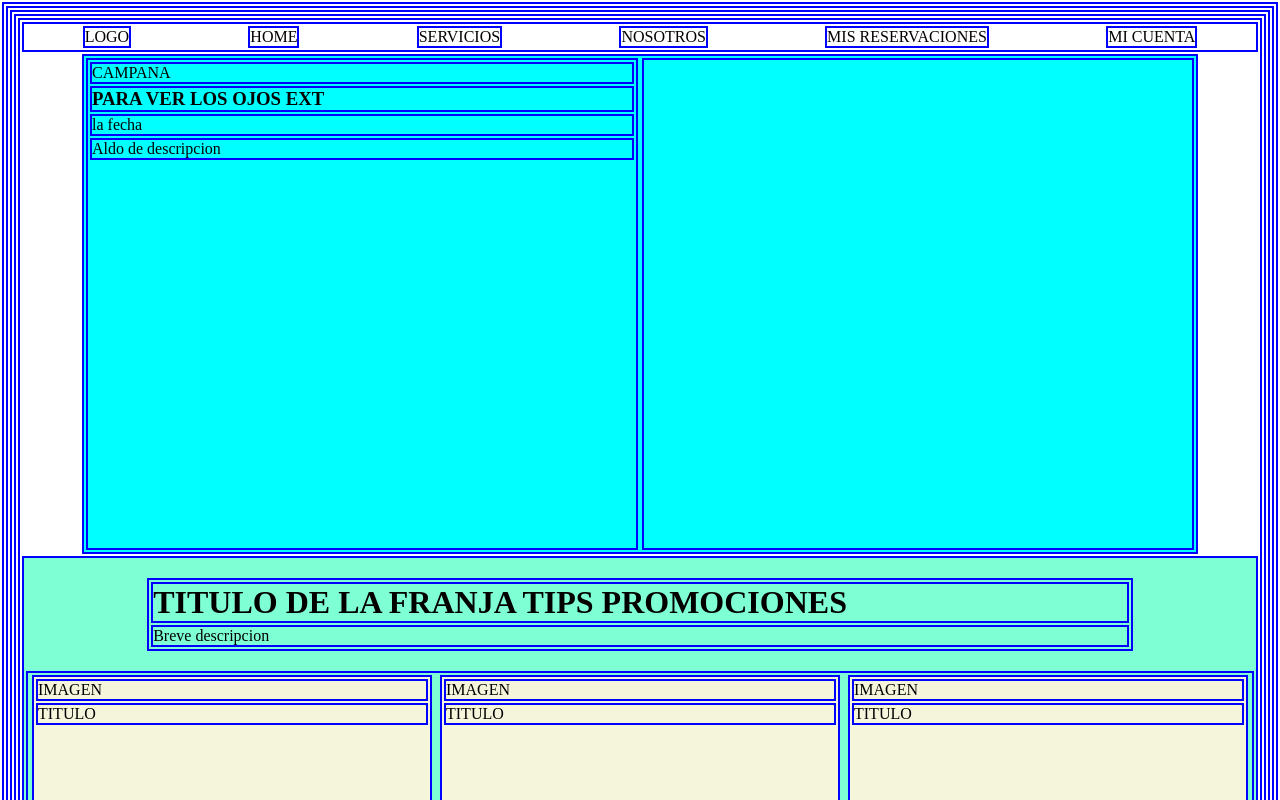
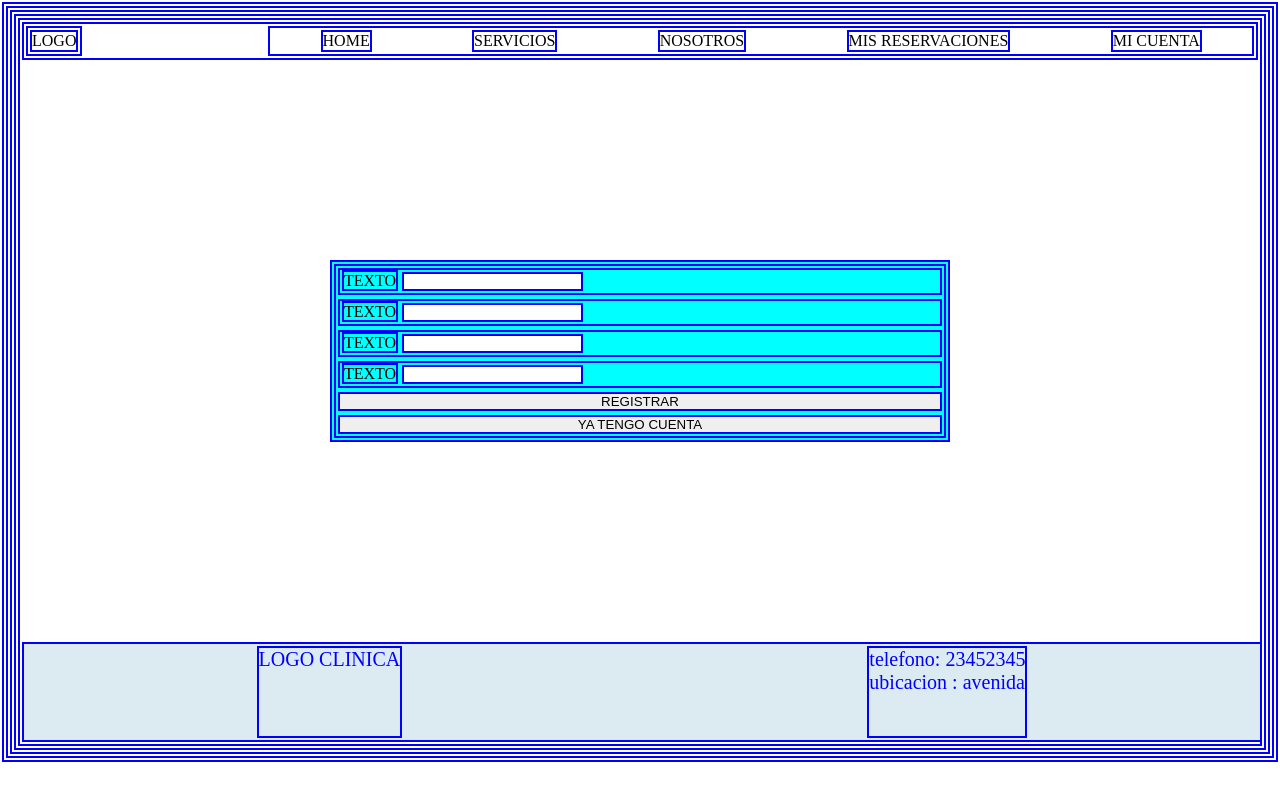
Before and after one commit to leghram/frontClinica, a React (Create React App) app in the folder clinica/: page / in a window 1280 px wide. Shown: the top 800 px of the page. Built offline with nearby package versions, Linux system fonts and the light colour scheme.

Commit message:
diseno de views y componentes

```diff
--- a/clinica/src/App.js
+++ b/clinica/src/App.js
@@ -1,10 +1,10 @@
 import './App.css';
-import Services from './views/services';
+import Account from './views/account';
 
 function App() {
   return (
     <div className="App">
-      <Services></Services>
+      <Account></Account>
     </div>
   );
 }
--- a/clinica/src/components/menu.js
+++ b/clinica/src/components/menu.js
@@ -3,11 +3,15 @@ import '../styles/menu.css'
 
 export default function Menu(){
   return<div className='contenedor-menu'>
+    <div>
       <div>LOGO</div>
+    </div>
+    <div className='enlaces-menu'>
       <div>HOME</div>
       <div>SERVICIOS</div>
       <div>NOSOTROS</div>
       <div>MIS RESERVACIONES</div>
       <div>MI CUENTA</div>
     </div>
+  </div>
 }
--- a/clinica/src/components/register.js
+++ b/clinica/src/components/register.js
@@ -1,9 +1,25 @@
-
+import '../styles/register.css'
 
 
 export default function Register(){
 
-  return <div>
-    REGISTRO
+  return <div className='contenedor-register'>
+    <form className='form-register'>
+      <div>
+        <label>TEXTO</label><input type='text' required></input>
+      </div>
+      <div>
+        <label>TEXTO</label><input type='text' required></input>
+      </div>
+      <div>
+        <label>TEXTO</label><input type='text' required></input>
+      </div>
+      <div>
+        <label>TEXTO</label><input type='text' required></input>
+      </div>
+
+      <button>REGISTRAR</button>
+      <button>YA TENGO CUENTA</button>
+    </form>
   </div>
 }
--- a/clinica/src/styles/menu.css
+++ b/clinica/src/styles/menu.css
@@ -1,4 +1,10 @@
 .contenedor-menu{
   display: flex;
+  justify-content: space-between;
+}
+
+.enlaces-menu{
+  display: flex;
+  width: 80%;
   justify-content: space-around;
 }
--- /dev/null
+++ b/clinica/src/styles/register.css
@@ -0,0 +1,14 @@
+.contenedor-register{
+  background-color: aqua;
+  width: 50%;
+  margin: 200px auto;
+  flex-wrap: wrap;
+  justify-content: center;
+  align-content: center;
+}
+
+
+.form-register{
+  display: flex;
+  flex-direction: column;
+}
--- a/clinica/src/views/account.js
+++ b/clinica/src/views/account.js
@@ -1,6 +1,14 @@
-
+import Menu from '../components/menu'
+import Footer from '../components/footer'
+import Register from '../components/register'
 
 
 export default function Account(){
+    return <div>
+      <Menu></Menu>
 
+      <Register></Register>
+
+      <Footer></Footer>
+    </div>
 }
--- /dev/null
+++ b/clinica/src/viewstyles/about.css
@@ -0,0 +1,4 @@
+.contenedor-about{
+  display: flex;
+  flex-direction: column;
+}
```
Also changed, not shown: clinica/src/components/login.js (+7 -3 lines), clinica/src/styles/login.css (added, +16 -0 lines), clinica/src/views/about.js (+42 -4 lines), clinica/media/media.txt (added). Lines whose indentation alone changed are shown as unchanged.
